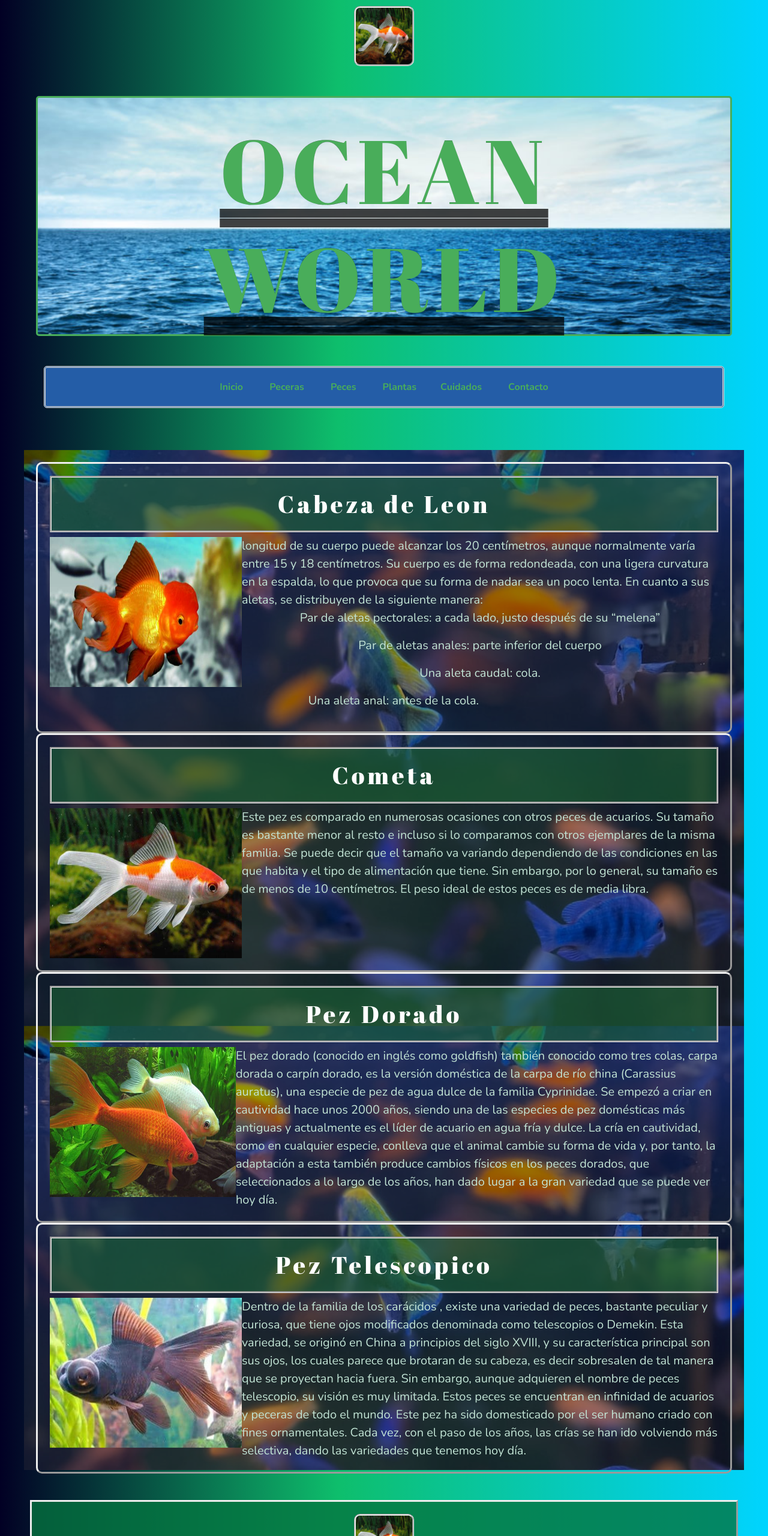
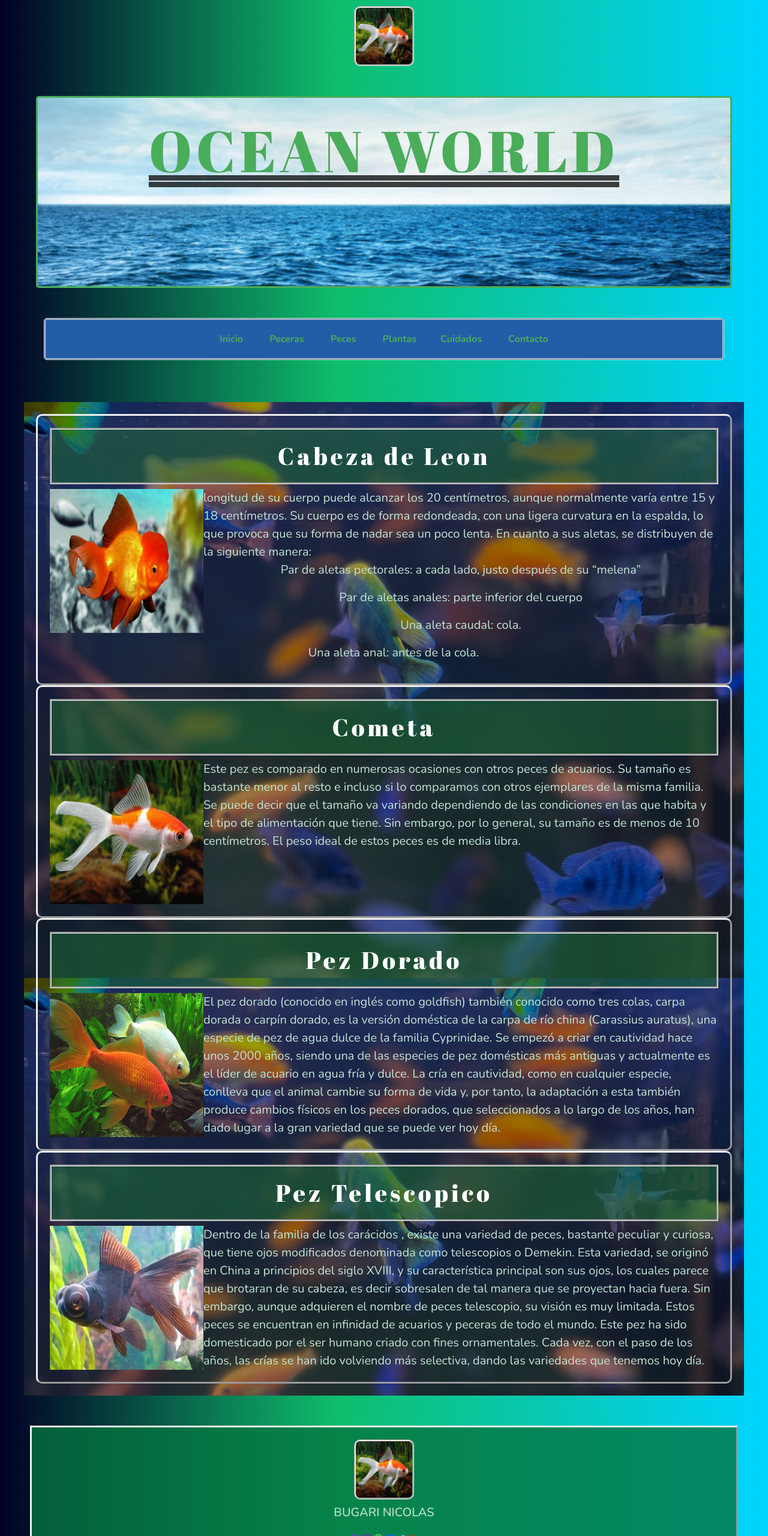
Before and after one commit to NicolasBugari/PreEntrega2Bugari, a plain HTML site: page Paginas/peces.html in a window 1280 px wide. Shown: the top 2560 px of the page at 60% size. Drawn offline with nearby package versions, Linux system fonts and the light colour scheme.

Commit message:
Agrego class row y responsive

```diff
--- a/Paginas/peces.html
+++ b/Paginas/peces.html
@@ -51,33 +51,40 @@
 <body>
     <main>
         <section class="section3">
-                <div class="pez cabezadeleon">
+            <div class="row">
+                <div class="col-lg-12 col-sm-4 col-xs-1">
+                <div class="pez">
                 <h2>Cabeza de Leon</h2>
-                <img class="animate__animated animate__flipInX" src="../fotos/PezCabezadeLeon.jpg" height="250px" width="320px" style="float: left;" alt="pez cabeza de leon">
+                <img class="animate__animated animate__flipInX" src="../fotos/PezCabezadeLeon.jpg" style="float: left;" alt="pez cabeza de leon">
                 <p2 class="text2">
                 longitud de su cuerpo puede alcanzar los 20 centímetros, aunque normalmente varía entre 15 y 18 centímetros. Su cuerpo es de forma redondeada, con una ligera curvatura en la espalda, lo que provoca que su forma de nadar sea un poco lenta. En cuanto a sus aletas, se distribuyen de la siguiente manera:
                 <ul>Par de aletas pectorales: a cada lado, justo después de su “melena”</ul>
                 <ul>Par de aletas anales: parte inferior del cuerpo</ul>
                 <ul>Una aleta caudal: cola.</ul>
                 <ul>Una aleta anal: antes de la cola.</ul>
-                </p2></div>
-                <div class="pez cometa">
+                </p2>
+                </div>
+                <div class="pez">
                 <h2>Cometa</h2>
-                <img class="animate__animated animate__flipInX" src="../fotos/PezCometa.jpg" height="250px" width="320px" style="float: left" alt="pez cometa">
+                <img class="animate__animated animate__flipInX" src="../fotos/PezCometa.jpg" style="float: left" alt="pez cometa">
                 <p2 class="text2">
-                Este pez es comparado en numerosas ocasiones con otros peces de acuarios. Su tamaño es bastante menor al resto e incluso si lo comparamos con otros ejemplares de la misma familia. Se puede decir que el tamaño va variando dependiendo de las condiciones en las que habita y el tipo de alimentación que tiene. Sin embargo, por lo general, su tamaño es de menos de 10 centímetros. El peso ideal de estos peces es de media libra.</p2></div>
+                Este pez es comparado en numerosas ocasiones con otros peces de acuarios. Su tamaño es bastante menor al resto e incluso si lo comparamos con otros ejemplares de la misma familia. Se puede decir que el tamaño va variando dependiendo de las condiciones en las que habita y el tipo de alimentación que tiene. Sin embargo, por lo general, su tamaño es de menos de 10 centímetros. El peso ideal de estos peces es de media libra.</p2>
+                </div>
                 <div class="pez dorado">
                 <h2>Pez Dorado</h2>
-                <img class="animate__animated animate__flipInX" src="../fotos/PezDorado.jpeg" height="250px" width="310px" style="float: left" alt="pez dorado">
+                <img class="animate__animated animate__flipInX" src="../fotos/PezDorado.jpeg" style="float: left" alt="pez">
                 <p2 class="text2">
                 El pez dorado (conocido en inglés como goldfish) también conocido como tres colas, carpa dorada o carpín dorado, es la versión doméstica de la carpa de río china (Carassius auratus), una especie de pez de agua dulce de la familia Cyprinidae. Se empezó a criar en cautividad hace unos 2000 años, siendo una de las especies de pez domésticas más antiguas y actualmente es el líder de acuario en agua fría y dulce.
                 La cría en cautividad, como en cualquier especie, conlleva que el animal cambie su forma de vida y, por tanto, la adaptación a esta también produce cambios físicos en los peces dorados, que seleccionados a lo largo de los años, han dado lugar a la gran variedad que se puede ver hoy día.</p2></div>
-                <div class="pez telescopico">
+                <div class="pez">
                 <h2>Pez Telescopico</h2>
-                <img class="animate__animated animate__flipInX" src="../fotos/PezTelescopico.jpg" height="250px" width="320px" style="float: left" alt="pez telescopico">
+                <img class="animate__animated animate__flipInX" src="../fotos/PezTelescopico.jpg" style="float: left" alt="pez telescopico">
                 <p2 class="text2">
                 Dentro de la familia de los carácidos , existe una variedad de peces, bastante peculiar y curiosa, que tiene ojos modificados denominada como telescopios o Demekin. Esta variedad, se originó en China a principios del siglo XVIII, y su característica principal son sus ojos, los cuales parece que brotaran de su cabeza, es decir sobresalen de tal manera que se proyectan hacia fuera. Sin embargo, aunque adquieren el nombre de peces telescopio, su visión es muy limitada.
-                Estos peces se encuentran en infinidad de acuarios y peceras de todo el mundo. Este pez ha sido domesticado por el ser humano criado con fines ornamentales. Cada vez, con el paso de los años, las crías se han ido volviendo más selectiva, dando las variedades que tenemos hoy día.</p2></div>
+                Estos peces se encuentran en infinidad de acuarios y peceras de todo el mundo. Este pez ha sido domesticado por el ser humano criado con fines ornamentales. Cada vez, con el paso de los años, las crías se han ido volviendo más selectiva, dando las variedades que tenemos hoy día.</p2>
+                </div>
+            </div>
+            </div>
         </section>
     </main>
 </body>
--- a/css/estilo.css
+++ b/css/estilo.css
@@ -95,8 +95,12 @@ nav {
   border-style: outset;
   padding: 20px;
   border-radius: 10px;
-  -webkit-animation-duration: 5s;
-          animation-duration: 5s;
+}
+.animate__animated {
+  -webkit-animation-delay: 1s;
+  animation-delay: 1s;
+  height: 30vh;
+  width: 20vw;
 }
 .peceras {
   border-style: outset;
@@ -210,7 +214,7 @@ nav {
   background-size: cover;
   padding: 20px;
   margin: 40px;
-  height: 1700px;
+  height: auto;
   color: rgb(194, 228, 213);
   font-family: "Nunito", sans-serif;
 }
@@ -224,22 +228,22 @@ nav {
   background-position: center;
   background-repeat: no-repeat;
   background-size: cover;
-  padding: 30px;
-  margin: 20px;
-  color: aquamarine;
+  padding: 20px;
+  margin: 40px;
+  color: rgb(194, 228, 213);
   font-family: "Nunito", sans-serif;
-  object-fit: scale-down;
 }
 
 .section5 {
+  height: auto;
   border-radius: 5px;
   border-style: double;
   background-attachment: fixed;
   background-position: center;
   background-repeat: no-repeat;
   background-size: cover;
-  padding: 30px;
-  margin: 50px;
+  padding: 20px;
+  margin: 40px;
   color: aquamarine;
   font-family: "Nunito", sans-serif;
 }
@@ -288,7 +292,7 @@ h1 {
   background-position: center;
   background-repeat: no-repeat;
   background-size: cover;
-  font-size: 150px;
+  font-size: 12vh;
   font-family: "Abrilfatface", sans-serif;
   text-align: center;
   letter-spacing: 7px;
@@ -298,7 +302,7 @@ h1 {
   -webkit-animation-duration: 2s;
           animation-duration: 2s;
   background-image: url(../fotos/Fondopaginas/Fondo-Oceano.jpg);
-  height: 400px;
+  height: 40vh;
   border-style: solid;
   border-radius: 5px;
 }
@@ -339,11 +343,6 @@ p2 {
   font-family: "Abrilfatface", sans-serif;
   letter-spacing: 3px;
 }
-
-.animate__animated {
-  -webkit-animation-delay: 1s;
-  animation-delay: 1s;
-}
 .container {
   background-image: url(../fotos/Fondopaginas/FONDO3.jpg);
   background-attachment: fixed;
```
Also changed, not shown: Paginas/peceras.html (+9 -9 lines), Paginas/plantas.html (+12 -8 lines).
